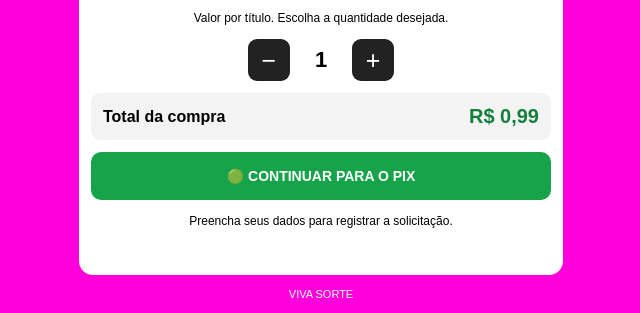
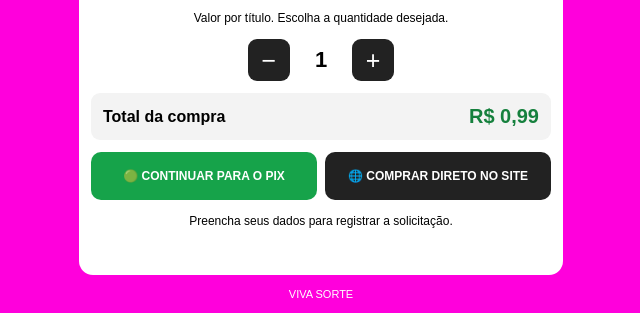
Before and after one commit to karlos1980dev/Marketplace, a plain HTML site: page vivasuasorte.html in a window 1280 px wide. Shown: the part 487-800 px from the top of the page, without its empty margins (319-959 px from the left). Drawn offline with Linux system fonts and the light colour scheme; no server answers.

Commit message:
Add button group for site purchase and update styles

```diff
--- a/vivasuasorte.html
+++ b/vivasuasorte.html
@@ -103,6 +103,16 @@ body { background: var(--rosa); }
   width: 100%;
   min-height: 48px;
   border: 0;
+  border-radius: 10px;
+  background: var(--verde);
+  color: white;
+  font-size: 14px;
+  font-weight: bold;
+}
+.botao-site {
+  width: 100%;
+  min-height: 48px;
+  gap:10px;
   border-radius: 10px;
   background: var(--verde);
   color: white;
@@ -232,6 +242,32 @@ button:disabled { opacity: .6; }
   .conteudo { padding: 8px; }
   .topo h1 { font-size: 20px; }
 }
+.grupo-botoes {
+  display: flex;
+  gap: 8px;
+  width: 100%;
+}
+
+.grupo-botoes button {
+  flex: 1;
+  min-width: 0;
+  min-height: 48px;
+  padding: 8px;
+  border: 0;
+  border-radius: 10px;
+  color: white;
+  font-size: 12px;
+  font-weight: bold;
+  cursor: pointer;
+}
+
+.botao-principal {
+  background: var(--verde);
+}
+
+.botao-site {
+  background: #222;
+}
 </style>
 </head>
 
@@ -245,7 +281,7 @@ button:disabled { opacity: .6; }
   <section class="card">
     <img
       id="imagemPromocao"
-      src="https://res.cloudinary.com/dtw3turzb/image/upload/v1792255937/vivasorte.webp"
+      src="https://res.cloudinary.com/dtw3turzb/image/upload/v1792159602/bahiasorte.webp"
       alt="Promoção VIVA SORTE"
     >
 
@@ -264,10 +300,17 @@ button:disabled { opacity: .6; }
         <strong id="total">R$ 0.99</strong>
       </div>
 
-      <button class="botao-principal" id="comprar" type="button">
-        🟢 CONTINUAR PARA O PIX
-      </button>
+      <div class="grupo-botoes">
 
+  <button class="botao-principal" id="comprar" type="button">
+    🟢 CONTINUAR PARA O PIX
+  </button>
+
+  <button class="botao-site" id="comprarSite" type="button">
+    🌐 COMPRAR DIRETO NO SITE
+  </button>
+
+</div>
       <p class="descricao">Preencha seus dados para registrar a solicitação.</p>
     </div>
   </section>
@@ -794,7 +837,12 @@ $("copiarWhatsApp").addEventListener("click", async () => {
 
   window.location.href = urlWhatsApp;
 });
+/* BOTÃO COMPRAR DIRETO NO SITE */
+const LINK_SITE = "https://vivasorteoficial.com.br/?lm_source=reseller_link&reseller_slug=carlos-reis";
 
+$("comprarSite").addEventListener("click", () => {
+  window.location.href = LINK_SITE;
+});
 atualizarQuantidade();
 </script>
 </body>
```
